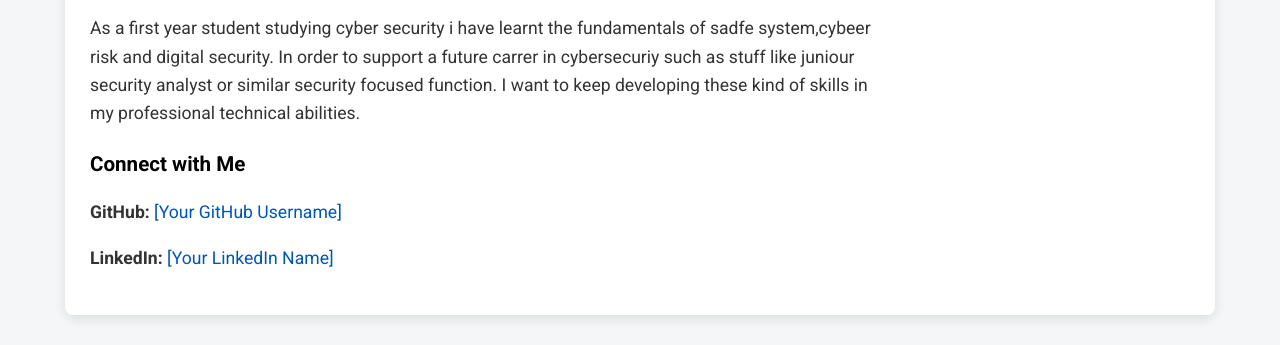
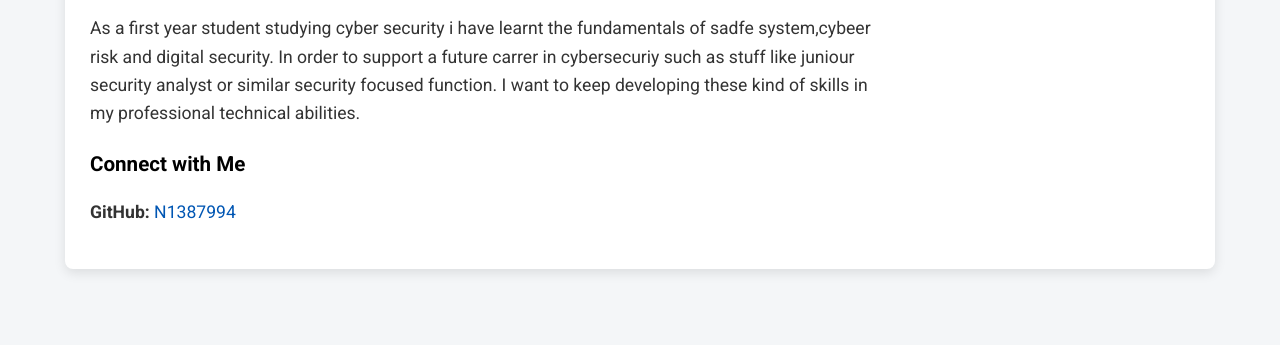
Before and after one commit to ZahidN2006/Zahid-portfolio, a plain HTML site: page docs/index.html in a window 1280 px wide. Shown: the part 536-881 px from the top of the page. After the commit the page ends 835 px from the top, so only its background shows below. Drawn offline with Linux system fonts and the light colour scheme.

Commit message:
Update index.html

```diff
--- a/docs/index.html
+++ b/docs/index.html
@@ -27,8 +27,7 @@
                 In order to support a future carrer in cybersecuriy such as stuff like juniour security analyst or similar security focused function.
                 I want to keep developing these kind of skills in my professional technical abilities.</p>
                 <h3>Connect with Me</h3>
-                <p><strong>GitHub:</strong> <a href="[Your GitHub URL]">[Your GitHub Username]</a></p>
-                <p><strong>LinkedIn:</strong> <a href="[Your LinkedIn URL]">[Your LinkedIn Name]</a></p>
+                <p><strong>GitHub:</strong> <a href="[Your GitHub URL]">N1387994</a></p>
             </div>
             <div class="profile-image">
                 <img src="profile.jpg" alt="My profile photo">
```
